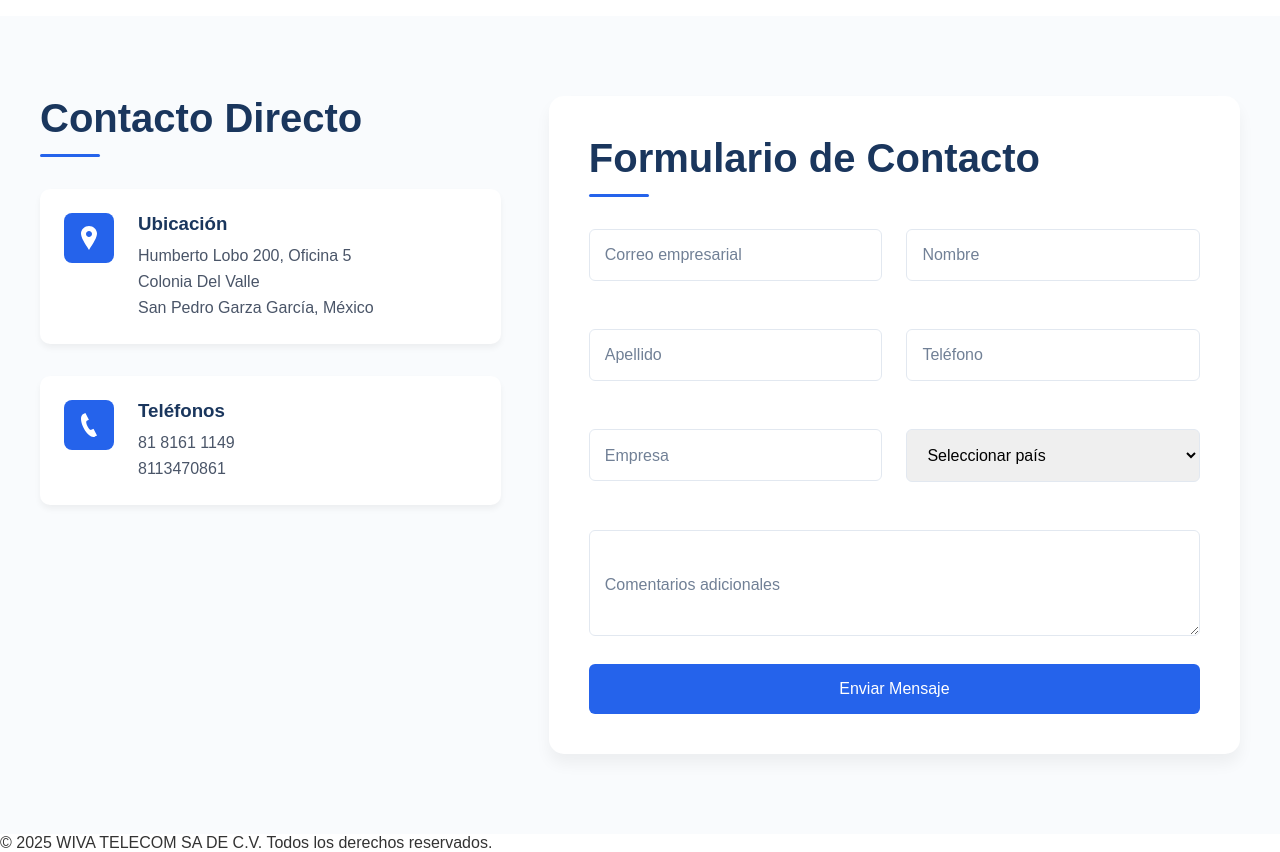
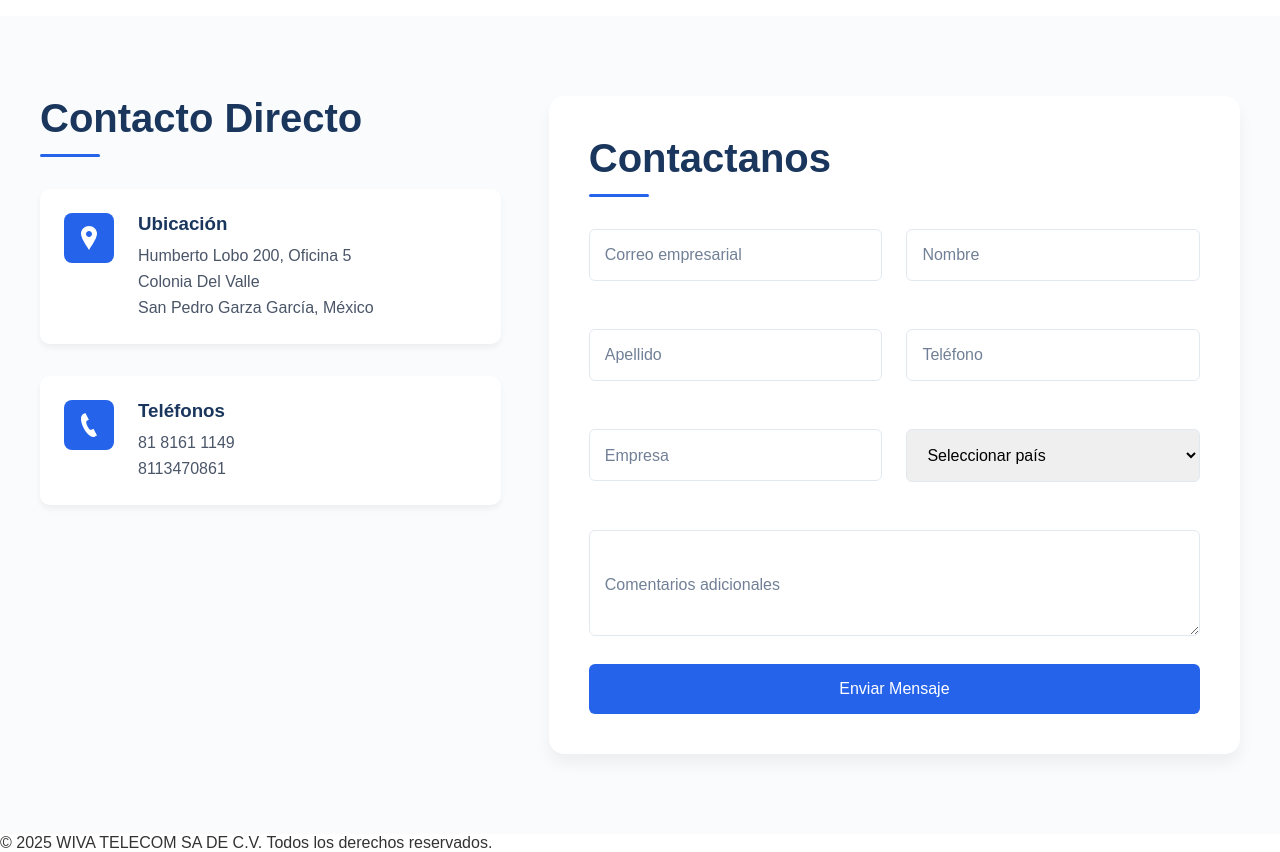
Before and after one commit to Grupo-Wiva/Grupo-Wiva, a plain HTML site: page index.html in a window 1280 px wide. Shown: the part 4320-5172 px from the top of the page. Drawn offline with Linux system fonts and the light colour scheme.

Commit message:
Update index.html

```diff
--- a/index.html
+++ b/index.html
@@ -369,7 +369,7 @@
 
       <!-- Formulario de contacto -->
       <form class="contact-form" action="https://formspree.io/f/mwpvzzda" method="POST">
-        <h2 class="section-title">Formulario de Contacto</h2>
+        <h2 class="section-title">Contactanos</h2>
 
         <div class="form-grid">
           <div class="input-group">
```
